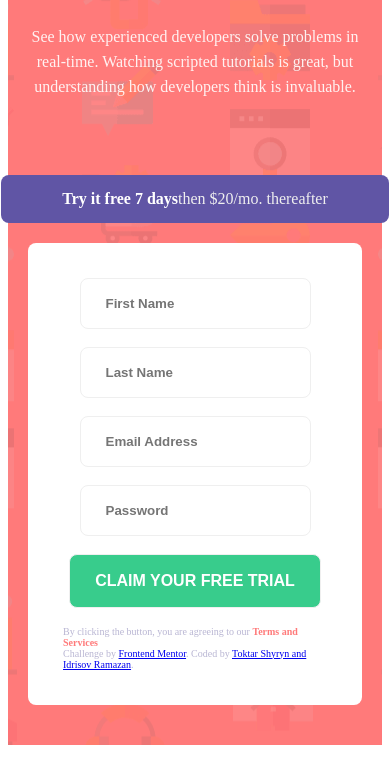
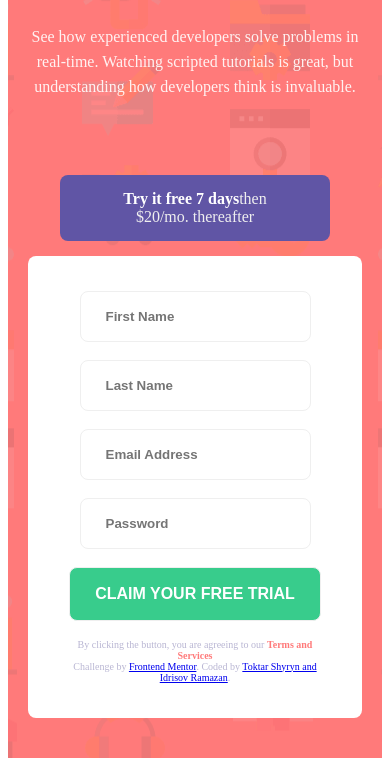
Before and after one commit to ShyrynIT1-2015/Practice-1_GROUP-WORK, a plain HTML site: page index.html in a window 390 px wide. Shown: the part 249-1015 px from the top of the page. Drawn offline with Linux system fonts and the light colour scheme.

Commit message:
Update style.css

```diff
--- a/style.css
+++ b/style.css
@@ -34,14 +34,14 @@ h1{
 	opacity: 0.9;
 }
 .head{
-	width: 90%;
+	width: 45%;
 	background-color: hsl(248, 32%, 49%);
 	color: #efefef;
-	padding: 15px 20px;
+	padding: 5px 10px;
 	text-align: center;
-	margin-bottom: 20px;
+	margin-bottom: 15px;
 	border-radius: 8px;
-	padding-right: 30px;
+	padding-right: 20px;
 }
 .head span{
 	color: #fff;
@@ -113,8 +113,9 @@ button:hover{
 		align-items: center;
 		background: url("bg-intro-mobile.png");
 		background-color: hsl(0, 100%, 74%);
+	}
+}
 
-	}
 section{
 	width: 100%;
 	display: flex;
@@ -126,19 +127,12 @@ section{
 	text-align: center;
 	padding: 40px 0px 60px;
 }
-#form p div{
+form p{
 	text-align: center;
-	background-color: white;
-	color: hsl(246, 25%, 77%);
-	display: flex;
-	align-items: center
-
 }
 h1{
 	font-size: 38px;
 }
 .head{
 	padding: 15px 60px;
-	width: 80%;
 }
-}
```
